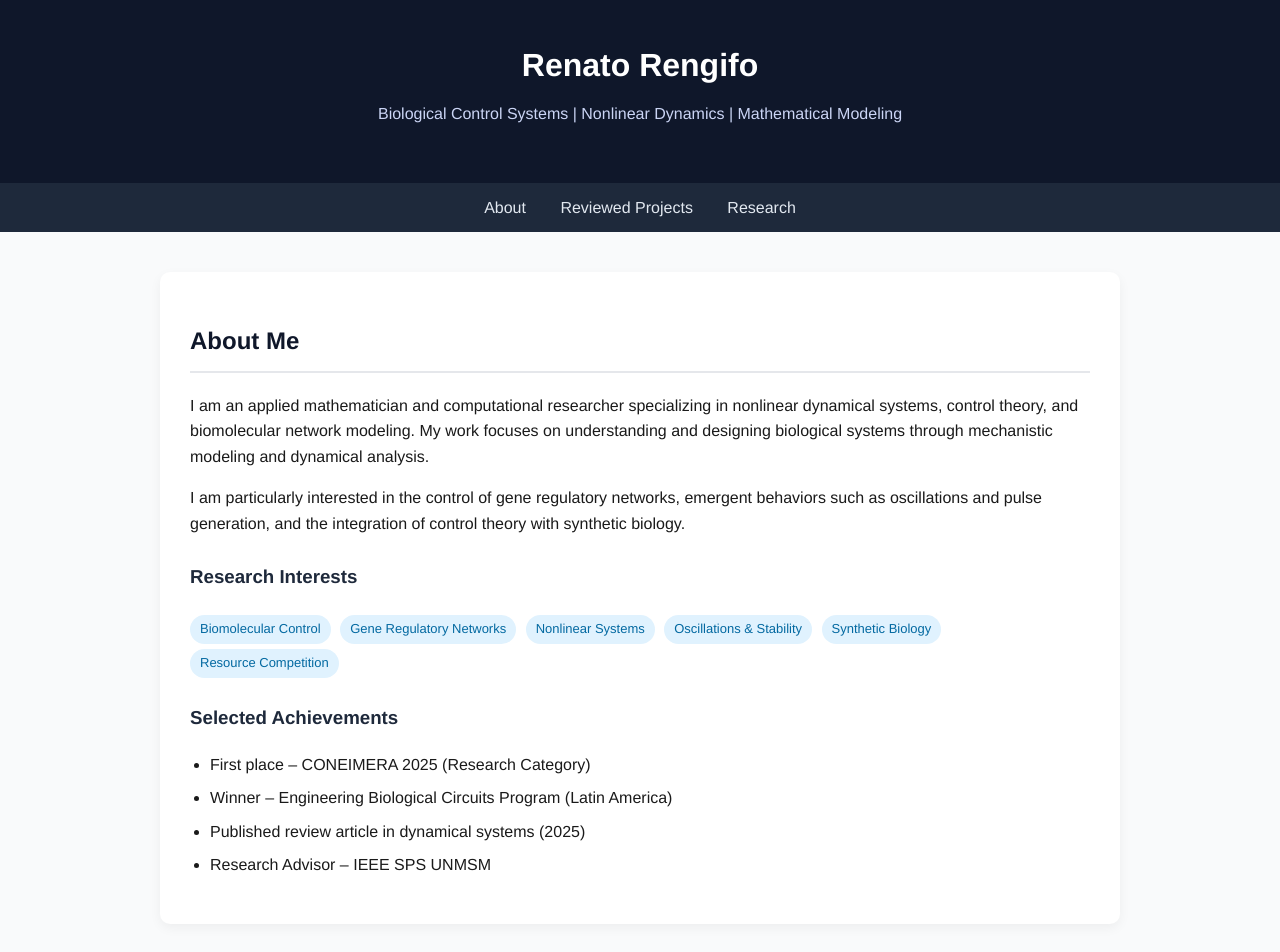
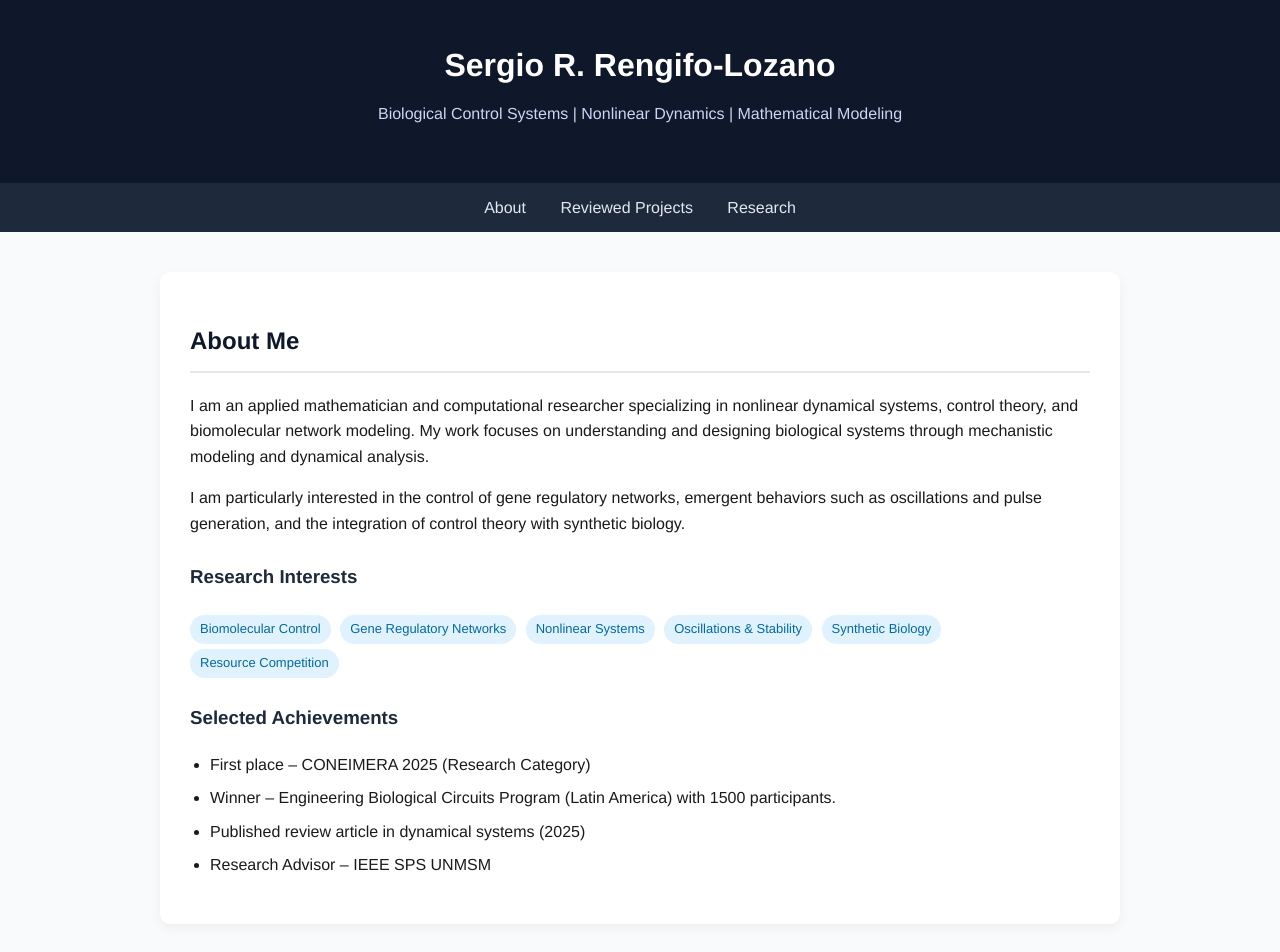
Before and after one commit to rnloz26/rnloz26.github.io, a plain HTML site: page index.html in a window 1280 px wide. Shown: the top 952 px of the page. Drawn offline with nearby package versions, Linux system fonts and the light colour scheme.

Commit message:
Update name and achievements in index.html

```diff
--- a/index.html
+++ b/index.html
@@ -2,7 +2,7 @@
 <html lang="en">
 <head>
   <meta charset="UTF-8">
-  <title>Renato Rengifo | Academic Portfolio</title>
+  <title> Sergio R. Rengifo-Lozano | Academic Portfolio</title>
   <meta name="viewport" content="width=device-width, initial-scale=1.0">
 
   <!-- MathJax for equations -->
@@ -96,7 +96,7 @@
 <body>
 
 <header>
-  <h1>Renato Rengifo</h1>
+  <h1>Sergio R. Rengifo-Lozano</h1>
   <p>Biological Control Systems | Nonlinear Dynamics | Mathematical Modeling</p>
 </header>
 
@@ -133,7 +133,7 @@
   <h3>Selected Achievements</h3>
   <ul>
     <li>First place – CONEIMERA 2025 (Research Category)</li>
-    <li>Winner – Engineering Biological Circuits Program (Latin America)</li>
+    <li>Winner – Engineering Biological Circuits Program (Latin America) with 1500 participants.</li>
     <li>Published review article in dynamical systems (2025)</li>
     <li>Research Advisor – IEEE SPS UNMSM</li>
   </ul>
```
